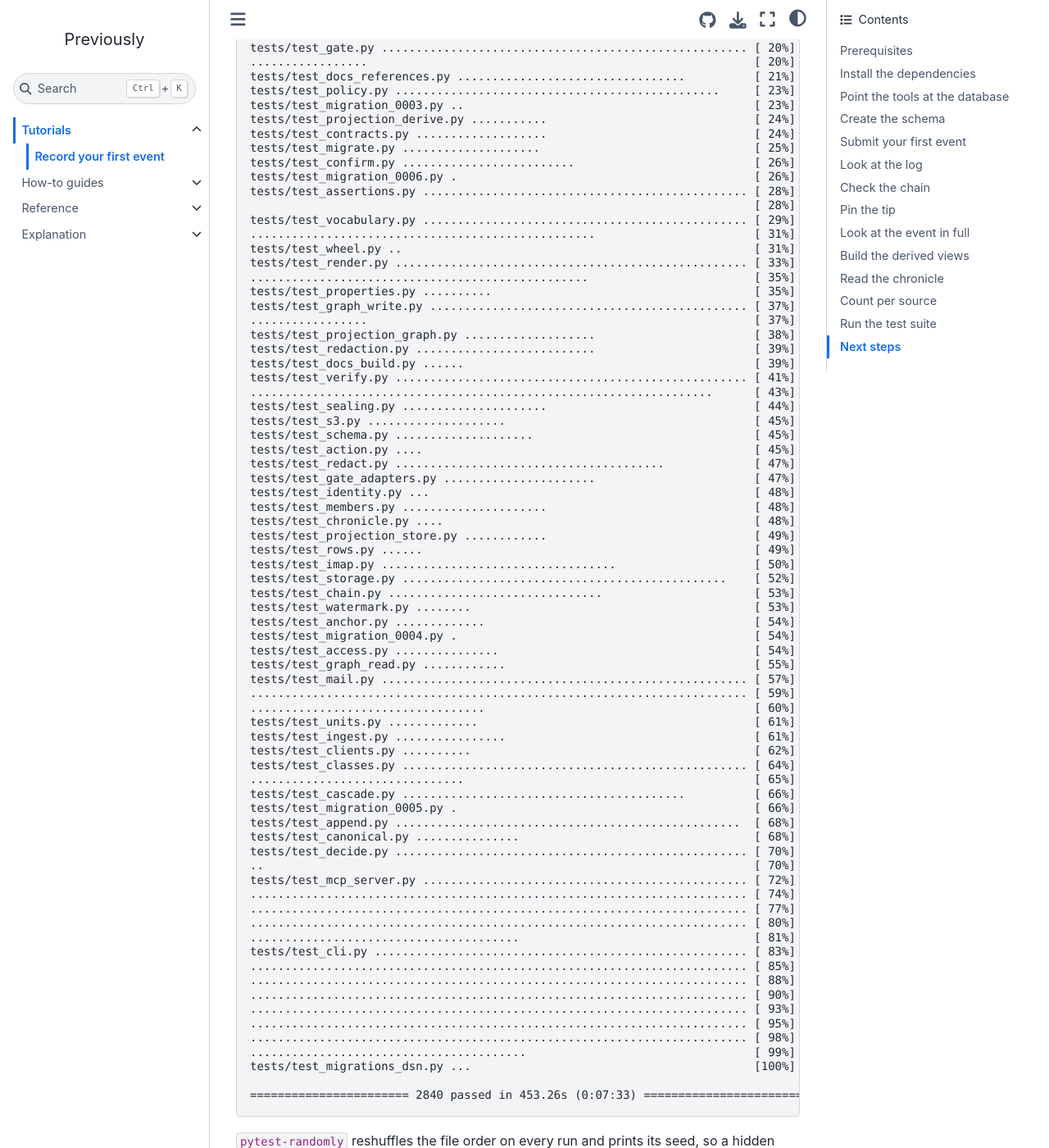
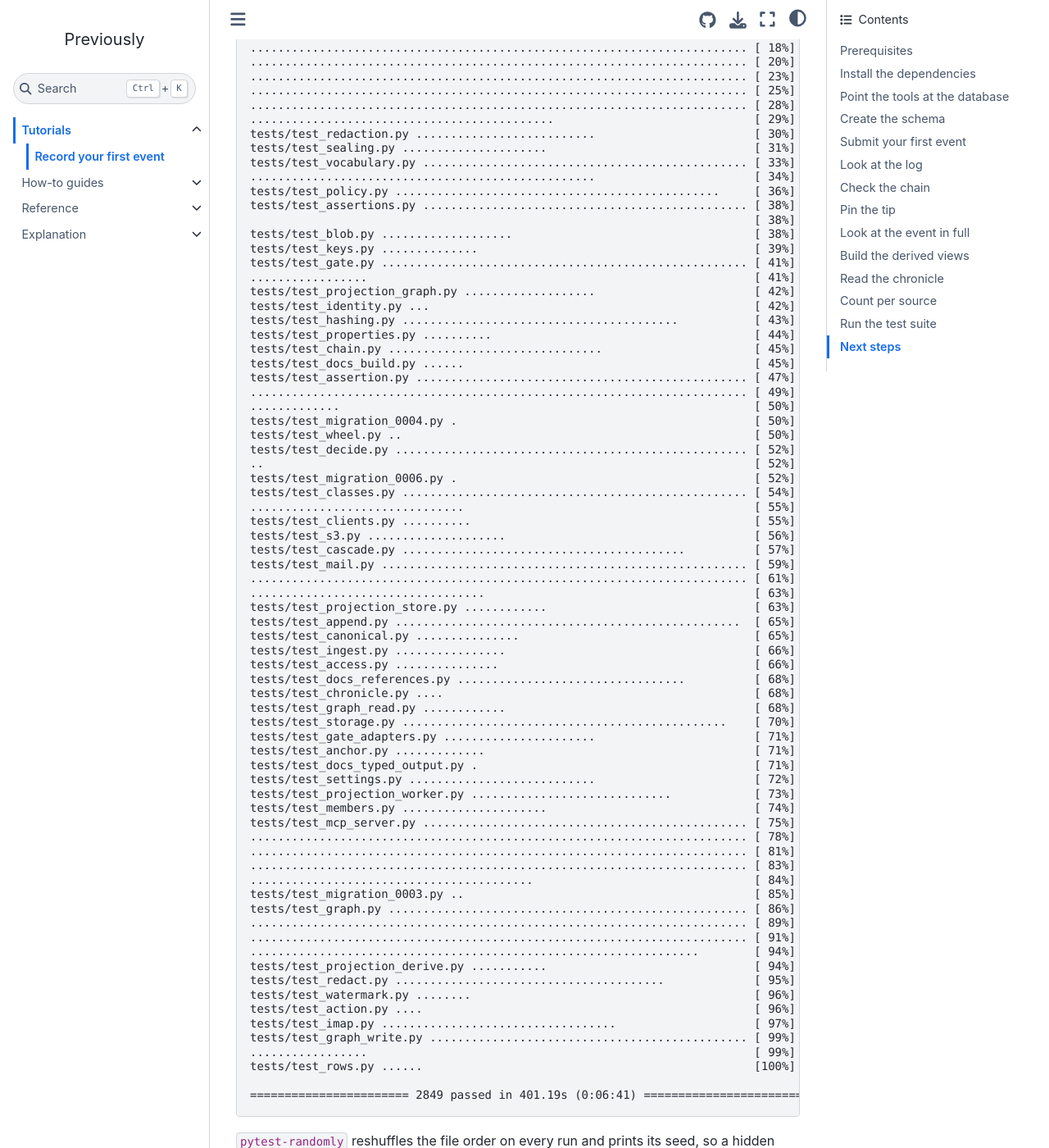
Before and after one commit to jensens/previously, a Sphinx documentation site: the page built from docs/tutorials/record-your-first-event.md, in a window 1280 px wide and 1400 px high, scrolled down 5437 px. Shown: the whole window at 82% size. Built offline with Sphinx 7.4.7 and the Sphinx Book theme 1.1.4, drawn with Linux system fonts in a browser that asks for light colours; pages that are not in the unit, such as notebooks, are missing from menus; some of the changed text lies outside the part shown.

Commit message:
tutorial: retype the test run, 2849 passed
Typed from one green run of `uv run pytest` on the tree of this branch;
only this page changes after it.

Assisted-By: Claude Opus 5.5 <noreply@anthropic.com>

````diff
--- a/docs/tutorials/record-your-first-event.md
+++ b/docs/tutorials/record-your-first-event.md
@@ -196,100 +196,100 @@ It raises its own PostgreSQL container, a RustFS container as the S3 server for
 $ uv run pytest
 ============================= test session starts ==============================
 platform linux -- Python 3.14.8, pytest-9.1.1, pluggy-1.6.0
-Using --randomly-seed=3148256442
+Using --randomly-seed=4221965967
 
 configfile: pyproject.toml
 testpaths: tests
 plugins: anyio-4.15.1, hypothesis-6.168.3, cov-7.1.0, randomly-5.0.0, platformdirs-4.12.2
-collected 2840 items
+collected 2849 items
 
-tests/test_hashing.py ........................................           [  1%]
-tests/test_settings.py ...........................                       [  2%]
-tests/test_docs_typed_output.py .                                        [  2%]
-tests/test_projection_worker.py ..........................               [  3%]
-tests/test_blob.py ...................                                   [  3%]
-tests/test_graph.py .................................................... [  5%]
-........................................................................ [  8%]
-........................................................................ [ 10%]
-.................................................................        [ 13%]
-tests/test_keys.py ..............                                        [ 13%]
-tests/test_assertion.py ................................................ [ 15%]
-........................................................................ [ 17%]
-.............                                                            [ 18%]
-tests/test_gate.py ..................................................... [ 20%]
-.................                                                        [ 20%]
-tests/test_docs_references.py .................................          [ 21%]
-tests/test_policy.py ...............................................     [ 23%]
-tests/test_migration_0003.py ..                                          [ 23%]
-tests/test_projection_derive.py ...........                              [ 24%]
-tests/test_contracts.py ...................                              [ 24%]
-tests/test_migrate.py ....................                               [ 25%]
-tests/test_confirm.py .........................                          [ 26%]
-tests/test_migration_0006.py .                                           [ 26%]
-tests/test_assertions.py ............................................... [ 28%]
-                                                                         [ 28%]
-tests/test_vocabulary.py ............................................... [ 29%]
-..................................................                       [ 31%]
-tests/test_wheel.py ..                                                   [ 31%]
-tests/test_render.py ................................................... [ 33%]
-.................................................                        [ 35%]
-tests/test_properties.py ..........                                      [ 35%]
-tests/test_graph_write.py .............................................. [ 37%]
-.................                                                        [ 37%]
-tests/test_projection_graph.py ...................                       [ 38%]
-tests/test_redaction.py ..........................                       [ 39%]
-tests/test_docs_build.py ......                                          [ 39%]
-tests/test_verify.py ................................................... [ 41%]
-...................................................................      [ 43%]
-tests/test_sealing.py .....................                              [ 44%]
-tests/test_s3.py ....................                                    [ 45%]
-tests/test_schema.py ....................                                [ 45%]
-tests/test_action.py ....                                                [ 45%]
-tests/test_redact.py .......................................             [ 47%]
-tests/test_gate_adapters.py ......................                       [ 47%]
-tests/test_identity.py ...                                               [ 48%]
-tests/test_members.py .....................                              [ 48%]
-tests/test_chronicle.py ....                                             [ 48%]
-tests/test_projection_store.py ............                              [ 49%]
-tests/test_rows.py ......                                                [ 49%]
-tests/test_imap.py ..................................                    [ 50%]
-tests/test_storage.py ...............................................    [ 52%]
-tests/test_chain.py ...............................                      [ 53%]
-tests/test_watermark.py ........                                         [ 53%]
-tests/test_anchor.py .............                                       [ 54%]
-tests/test_migration_0004.py .                                           [ 54%]
-tests/test_access.py ...............                                     [ 54%]
-tests/test_graph_read.py ............                                    [ 55%]
-tests/test_mail.py ..................................................... [ 57%]
-........................................................................ [ 59%]
-..................................                                       [ 60%]
-tests/test_units.py .............                                        [ 61%]
-tests/test_ingest.py ................                                    [ 61%]
-tests/test_clients.py ..........                                         [ 62%]
-tests/test_classes.py .................................................. [ 64%]
-...............................                                          [ 65%]
-tests/test_cascade.py .........................................          [ 66%]
-tests/test_migration_0005.py .                                           [ 66%]
-tests/test_append.py ..................................................  [ 68%]
-tests/test_canonical.py ...............                                  [ 68%]
-tests/test_decide.py ................................................... [ 70%]
-..                                                                       [ 70%]
-tests/test_mcp_server.py ............................................... [ 72%]
-........................................................................ [ 74%]
-........................................................................ [ 77%]
-........................................................................ [ 80%]
-.......................................                                  [ 81%]
-tests/test_cli.py ...................................................... [ 83%]
-........................................................................ [ 85%]
-........................................................................ [ 88%]
-........................................................................ [ 90%]
-........................................................................ [ 93%]
-........................................................................ [ 95%]
-........................................................................ [ 98%]
-........................................                                 [ 99%]
-tests/test_migrations_dsn.py ...                                         [100%]
+tests/test_units.py .............                                        [  0%]
+tests/test_schema.py ....................                                [  1%]
+tests/test_migration_0005.py .                                           [  1%]
+tests/test_verify.py ................................................... [  2%]
+...................................................................      [  5%]
+tests/test_confirm.py .........................                          [  6%]
+tests/test_migrate.py ....................                               [  6%]
+tests/test_contracts.py ...................                              [  7%]
+tests/test_migrations_dsn.py ...                                         [  7%]
+tests/test_render.py ................................................... [  9%]
+.................................................                        [ 11%]
+tests/test_cli.py ...................................................... [ 13%]
+........................................................................ [ 15%]
+........................................................................ [ 18%]
+........................................................................ [ 20%]
+........................................................................ [ 23%]
+........................................................................ [ 25%]
+........................................................................ [ 28%]
+............................................                             [ 29%]
+tests/test_redaction.py ..........................                       [ 30%]
+tests/test_sealing.py .....................                              [ 31%]
+tests/test_vocabulary.py ............................................... [ 33%]
+..................................................                       [ 34%]
+tests/test_policy.py ...............................................     [ 36%]
+tests/test_assertions.py ............................................... [ 38%]
+                                                                         [ 38%]
+tests/test_blob.py ...................                                   [ 38%]
+tests/test_keys.py ..............                                        [ 39%]
+tests/test_gate.py ..................................................... [ 41%]
+.................                                                        [ 41%]
+tests/test_projection_graph.py ...................                       [ 42%]
+tests/test_identity.py ...                                               [ 42%]
+tests/test_hashing.py ........................................           [ 43%]
+tests/test_properties.py ..........                                      [ 44%]
+tests/test_chain.py ...............................                      [ 45%]
+tests/test_docs_build.py ......                                          [ 45%]
+tests/test_assertion.py ................................................ [ 47%]
+........................................................................ [ 49%]
+.............                                                            [ 50%]
+tests/test_migration_0004.py .                                           [ 50%]
+tests/test_wheel.py ..                                                   [ 50%]
+tests/test_decide.py ................................................... [ 52%]
+..                                                                       [ 52%]
+tests/test_migration_0006.py .                                           [ 52%]
+tests/test_classes.py .................................................. [ 54%]
+...............................                                          [ 55%]
+tests/test_clients.py ..........                                         [ 55%]
+tests/test_s3.py ....................                                    [ 56%]
+tests/test_cascade.py .........................................          [ 57%]
+tests/test_mail.py ..................................................... [ 59%]
+........................................................................ [ 61%]
+..................................                                       [ 63%]
+tests/test_projection_store.py ............                              [ 63%]
+tests/test_append.py ..................................................  [ 65%]
+tests/test_canonical.py ...............                                  [ 65%]
+tests/test_ingest.py ................                                    [ 66%]
+tests/test_access.py ...............                                     [ 66%]
+tests/test_docs_references.py .................................          [ 68%]
+tests/test_chronicle.py ....                                             [ 68%]
+tests/test_graph_read.py ............                                    [ 68%]
+tests/test_storage.py ...............................................    [ 70%]
+tests/test_gate_adapters.py ......................                       [ 71%]
+tests/test_anchor.py .............                                       [ 71%]
+tests/test_docs_typed_output.py .                                        [ 71%]
+tests/test_settings.py ...........................                       [ 72%]
+tests/test_projection_worker.py .............................            [ 73%]
+tests/test_members.py .....................                              [ 74%]
+tests/test_mcp_server.py ............................................... [ 75%]
+........................................................................ [ 78%]
+........................................................................ [ 81%]
+........................................................................ [ 83%]
+.........................................                                [ 84%]
+tests/test_migration_0003.py ..                                          [ 85%]
+tests/test_graph.py .................................................... [ 86%]
+........................................................................ [ 89%]
+........................................................................ [ 91%]
+.................................................................        [ 94%]
+tests/test_projection_derive.py ...........                              [ 94%]
+tests/test_redact.py .......................................             [ 95%]
+tests/test_watermark.py ........                                         [ 96%]
+tests/test_action.py ....                                                [ 96%]
+tests/test_imap.py ..................................                    [ 97%]
+tests/test_graph_write.py .............................................. [ 99%]
+.................                                                        [ 99%]
+tests/test_rows.py ......                                                [100%]
 
-======================= 2840 passed in 453.26s (0:07:33) =======================
+======================= 2849 passed in 401.19s (0:06:41) =======================
 ```
 
 `pytest-randomly` reshuffles the file order on every run and prints its seed, so a hidden dependency between two tests surfaces instead of staying hidden.
````
